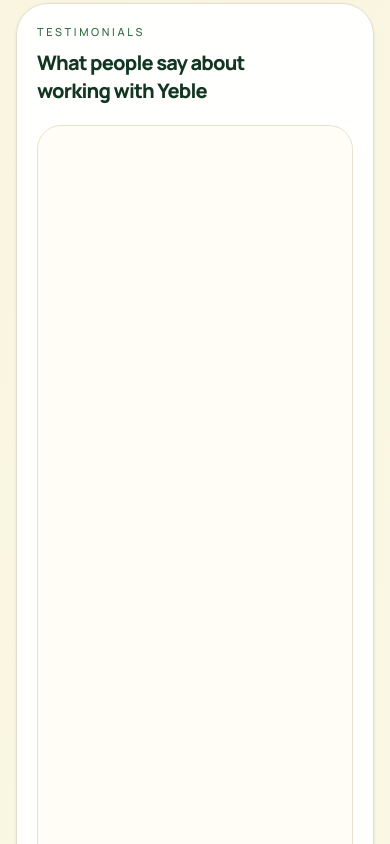
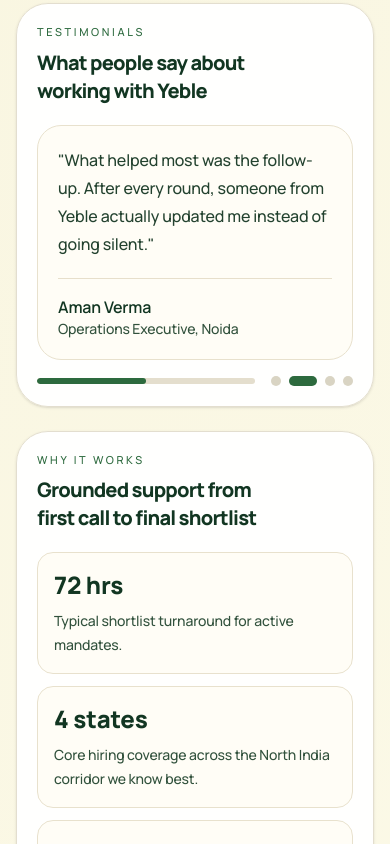
Before and after one commit to vitchcraftstudios/yeble.careers, a Next.js app in the folder apps/web/: page / in a window 390 px wide. Shown: the part 5180-6024 px from the top of the page. Built offline with nearby package versions, Linux system fonts and the light colour scheme.

Commit message:
Fix testimonial carousel mobile layout

```diff
--- a/apps/web/app/page.tsx
+++ b/apps/web/app/page.tsx
@@ -455,10 +455,10 @@ export default function Home() {
                     </button>
                   </div>
                 </div>
-                <div className="mt-5 overflow-hidden rounded-[1.5rem] border border-[#e8e1cd] bg-[#fffdf6]">
-                  <div className="flex transition-transform duration-500 ease-out" style={{ transform: `translateX(-${activeTestimonial * 100}%)` }}>
+                <div className="mt-5 min-w-0 overflow-hidden rounded-[1.5rem] border border-[#e8e1cd] bg-[#fffdf6]">
+                  <div className="flex min-w-0 w-full transition-transform duration-500 ease-out" style={{ transform: `translateX(-${activeTestimonial * 100}%)` }}>
                     {testimonials.map((item) => (
-                      <article key={item.name} className="min-w-full p-5 sm:p-6">
+                      <article key={item.name} className="w-full min-w-full shrink-0 p-5 sm:p-6">
                         <p className="max-w-full break-words text-base leading-7 text-[#23422f] sm:text-lg sm:leading-8">"{item.quote}"</p>
                         <div className="mt-5 border-t border-[#e7dfcb] pt-4">
                           <p className="font-semibold text-[#123622]">{item.name}</p>
```
